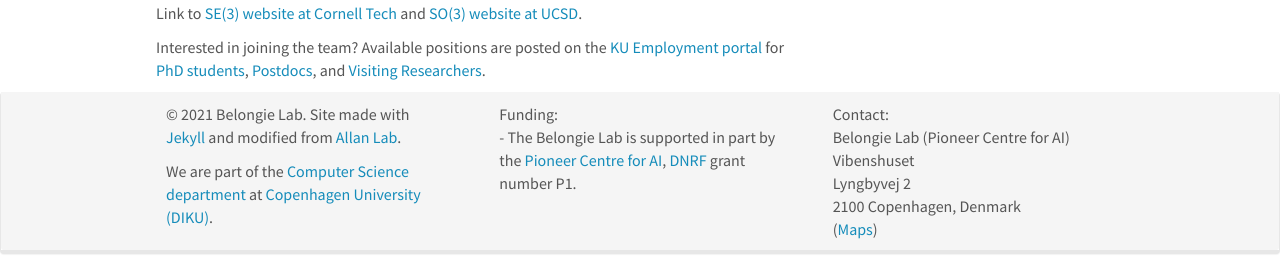
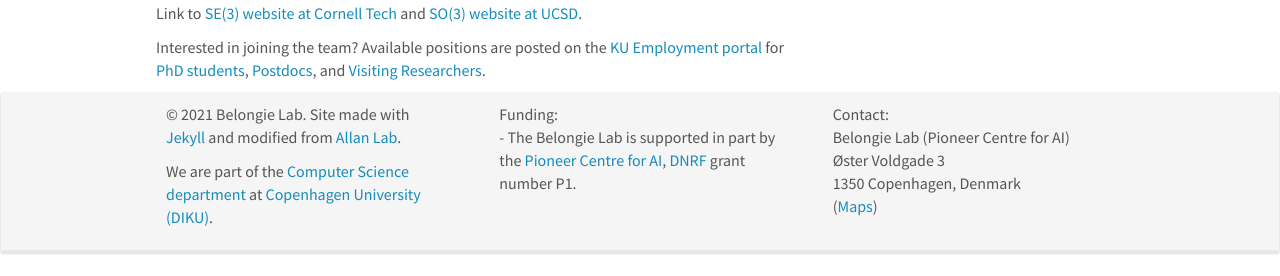
Before and after one commit to BelongieLab/belongielab.github.io, a Jekyll site: the page built from _pages/home.md, in a window 1280 px wide and 936 px high, cut to the strip 660-936 px from the top of the window. Built offline with Jekyll 4.4.1, drawn with Linux system fonts in a browser that asks for light colours; nearby versions of some CDN libraries; comment, search, counter and statistics services are not loaded.

Commit message:
Update address in footer.html

```diff
--- a/_includes/footer.html
+++ b/_includes/footer.html
@@ -13,9 +13,8 @@
 		<div class="col-sm-4">
 		  Contact:<br />
 		  Belongie Lab (Pioneer Centre for AI)<br />
-		  Vibenshuset<br />
-		  Lyngbyvej 2<br />
-		  2100 Copenhagen, Denmark <br />
+		  Øster Voldgade 3<br />
+		  1350 Copenhagen, Denmark <br />
             (<a href="https://goo.gl/maps/xxEhZsKA1gVJ1jy6A">Maps</a>)
 		</div>
 	</div>
```
